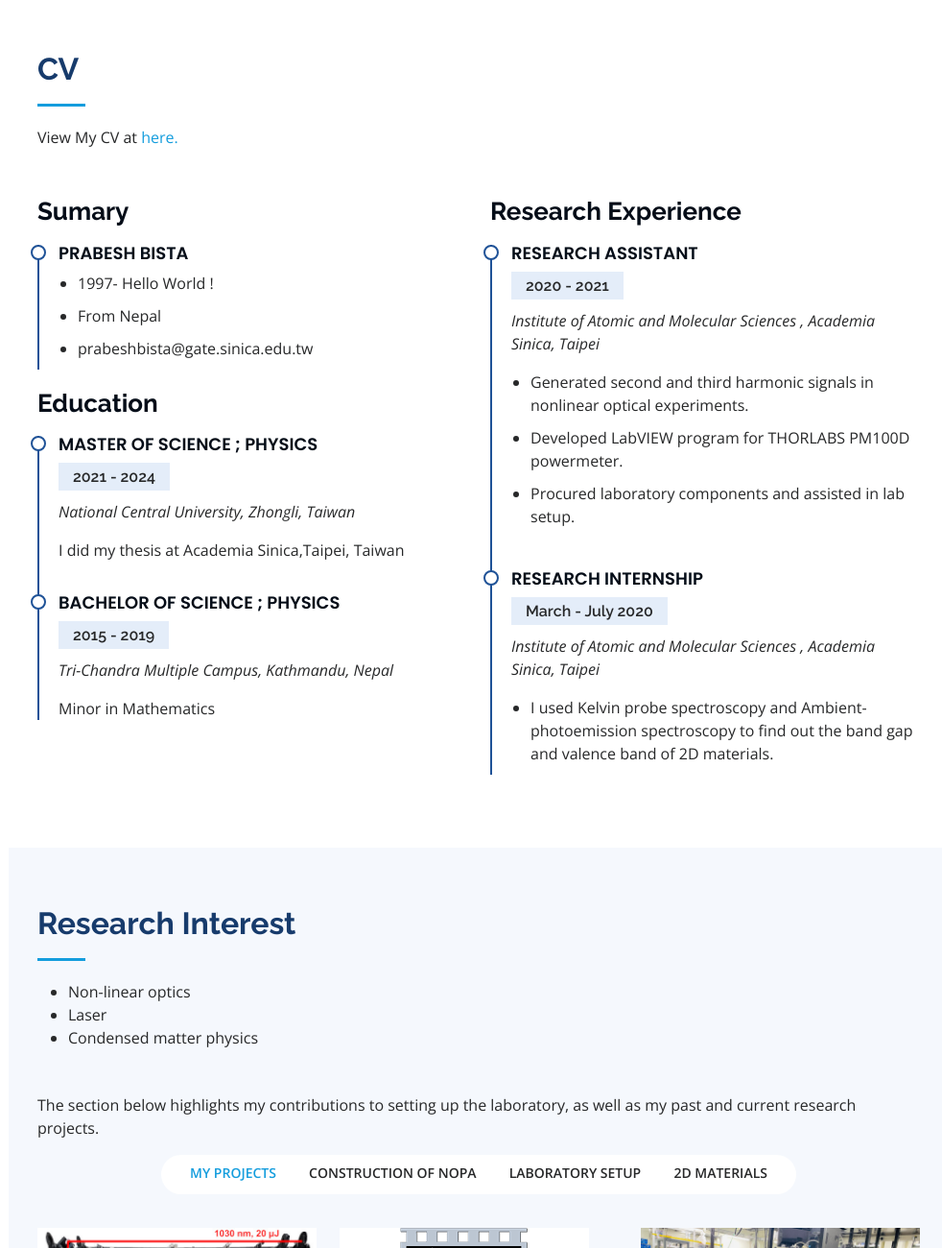
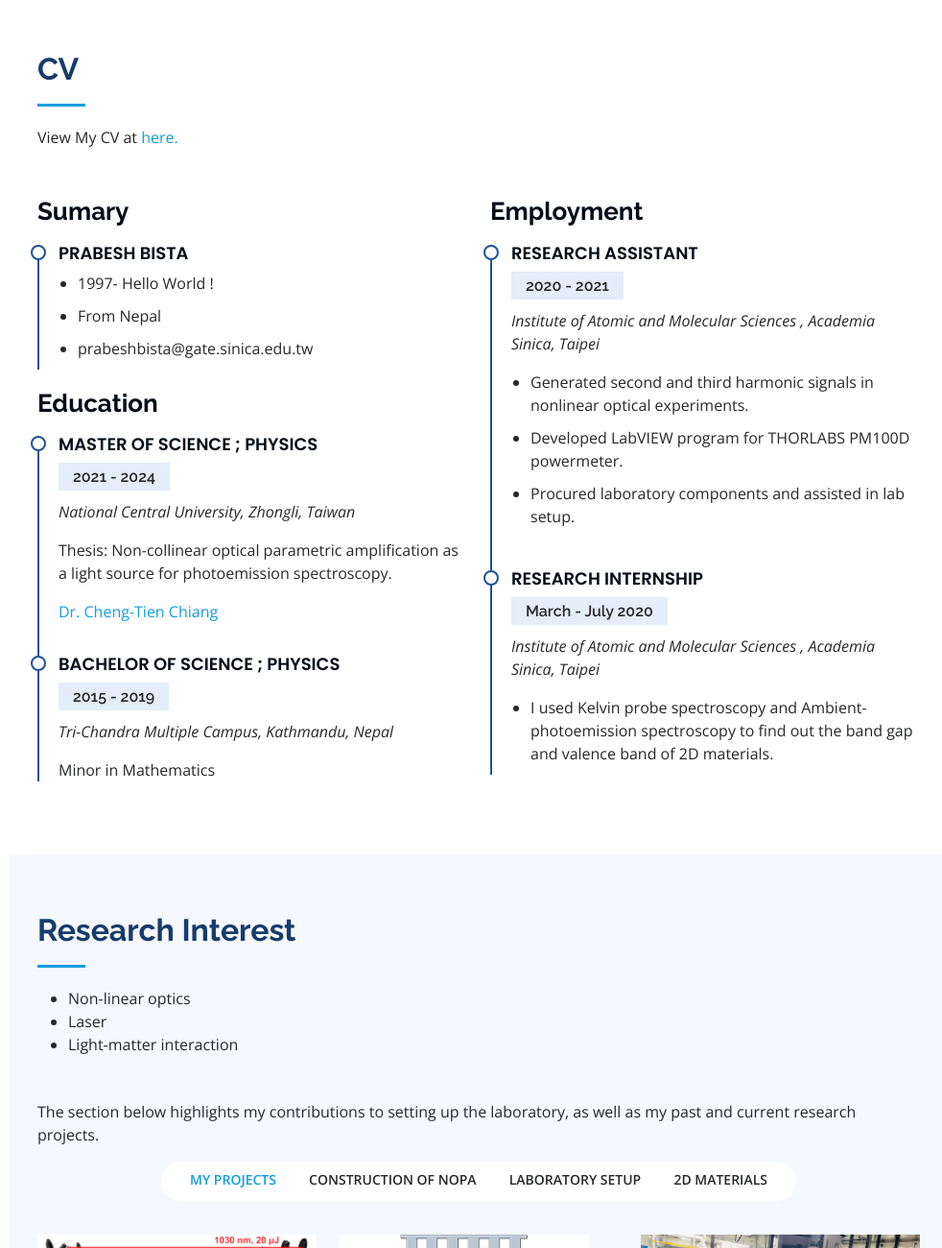
Before and after one commit to prabeshbista/prabeshbista.github.io, a plain HTML site: page index.html in a window 1280 px wide. Shown: the part 1423-2723 px from the top of the page at 96% size, without its empty margins (291-1273 px from the left). Drawn offline with nearby package versions, Linux system fonts and the light colour scheme.

Commit message:
Updated index
updated index

```diff
--- a/index.html
+++ b/index.html
@@ -100,7 +100,7 @@
           <div class="col-lg-8 pt-4 pt-lg-0 content" data-aos="fade-left">
             <h3>My Story</h3>
             <p >
-                      Hi! It's me Prabesh Bista hailing from Nepal. I was born and grew up in Kathmandu. I did my undergraduate at Tri-Chandra Multiple Campus. After completing my undergraduate, I came to Taiwan for internship. Then I worked as a Research Assistant for a year at <a href="https://www.iams.sinica.edu.tw/en/?link=member&id=60" target="_blank">Dr. Cheng-Tien Chiang's lab</a> . I did my master's thesis at his lab. I am studying the electron interaction in solid using laser-based photoelectron spectroscopy.
+                      Hi! It's me Prabesh Bista hailing from Nepal. I was born and grew up in Kathmandu. I did my undergraduate at Tribhuvan University. After completing my undergraduate, I came to Taiwan for internship. Then I worked as a Research Assistant for a year at <a href="https://www.iams.sinica.edu.tw/en/?link=member&id=60" target="_blank">Dr. Cheng-Tien Chiang's lab</a> . I did my master's thesis at his lab. I am studying the electron interaction in solid using laser-based photoelectron spectroscopy.
 
           My current works involve in designing and constructing an experiment and analyzing the data. Besides doing experiment I will be doing these activities like reading newspaper and non-fiction books, hiking, playing football, cycling, traveling, watching documenteries and movies, and cooking food.
             </p>
@@ -142,7 +142,8 @@
               <h4>Master of Science ; Physics</h4>
               <h5>2021 - 2024</h5>
               <p><em>National Central University, Zhongli, Taiwan</em></p>
-              <p> I did my thesis at Academia Sinica,Taipei, Taiwan</p>
+              <p> Thesis: Non-collinear optical parametric amplification as a light source for photoemission spectroscopy.</p>
+              <p><a href="https://www.iams.sinica.edu.tw/en/?link=member&id=60" target="_blank">Dr. Cheng-Tien Chiang</a> </p>
             </div>
             <div class="resume-item">
               <h4>Bachelor of Science ; Physics</h4>
@@ -152,7 +153,7 @@
             </div>
           </div>
           <div class="col-lg-6" data-aos="fade-up" data-aos-delay="100">
-            <h3 class="resume-title">Research Experience</h3>
+            <h3 class="resume-title">Employment</h3>
             <div class="resume-item">
               <h4>Research Assistant</h4>
               <h5>2020 - 2021</h5>
@@ -189,7 +190,7 @@
             <ul>
           <li>Non-linear optics</li>
           <li>Laser</li>
-          <li>Condensed matter physics</li>
+          <li>Light-matter interaction</li>
         </ul>
           </p>
         </div>
@@ -253,10 +254,6 @@
               </div>
             </div>
           </div>
-
-
-
-
 
         </div>
 
```
